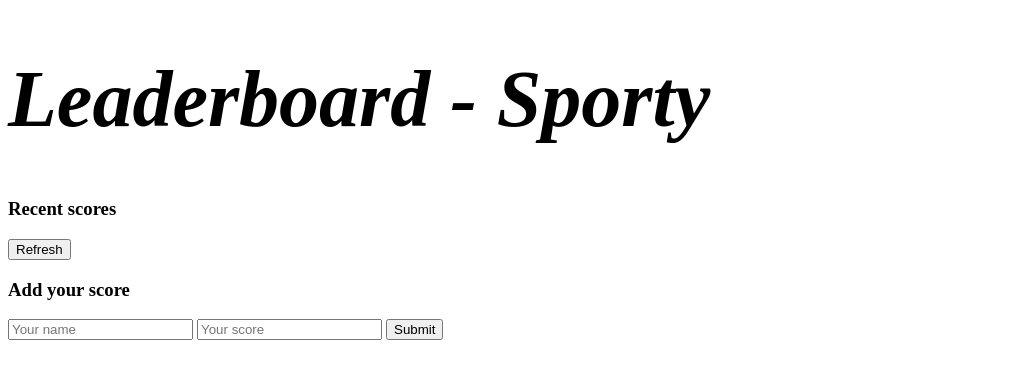
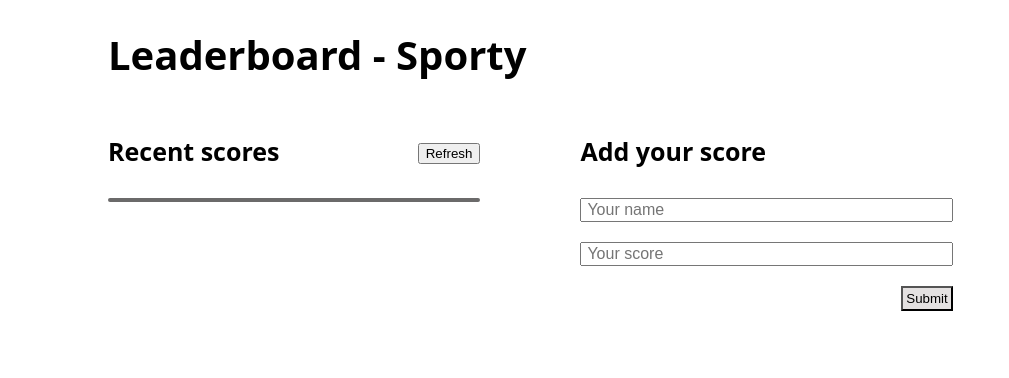
Before and after one commit to fortuneonyeka/Leaderboard, a website built with webpack: page src/index.html in a window 1280 px wide. Shown: the whole page, without its empty margins (0-1009 px from the left). Built offline with nearby package versions, Linux system fonts and the light colour scheme; no server answers.

Commit message:
update styling

```diff
--- a/src/style.css
+++ b/src/style.css
@@ -1,13 +1,69 @@
-h1 {
-  font-style: italic;
-  font-size: 5em;
+body {
+  font-family: "Open Sans", sans-serif;
+  font-size: 20px;
+  padding: 0 100px;
 }
 
-.table td {
-  text-align: center;
+
+ul {
+  padding:0;
+  margin: 0;
+  list-style: none;
 }
 
-#recent-scores {
-  max-width: 30%;
-  min-width: 25%;
+li {
+  padding: 8px;
 }
+
+h3 {
+  margin-bottom: 30px;
+  font-size: 25px;
+}
+
+input {
+  display: block;
+  margin-bottom: 20px;
+  line-height: 20px;
+  font-size: 16px;
+  padding: 0 5px;
+  width: 100%;
+  box-sizing: border-box;
+}
+
+.grid-container {
+  display: grid;
+  grid-template-columns: 35% 35%;
+  grid-column-gap: 100px;
+}
+
+.b4 {
+  display: flex;
+  justify-content: space-between;
+  align-items: center;
+}
+
+#scoreboard {
+  border-radius: 5px;
+  border: solid 2px rgb(107, 106, 106);
+}
+
+li:nth-child(odd) {
+  background-color: rgb(216, 212, 212);
+}
+
+.form-submit {
+  float: right;
+  margin: 0;
+  background-color: rgb(228, 225, 225);
+  padding: 3px;
+}
+
+.hidden {
+  display: none;
+}
+
+.error-msg {
+  color: darkred;
+  font-size: 12px;
+  margin-bottom: 15px;
+}
```
